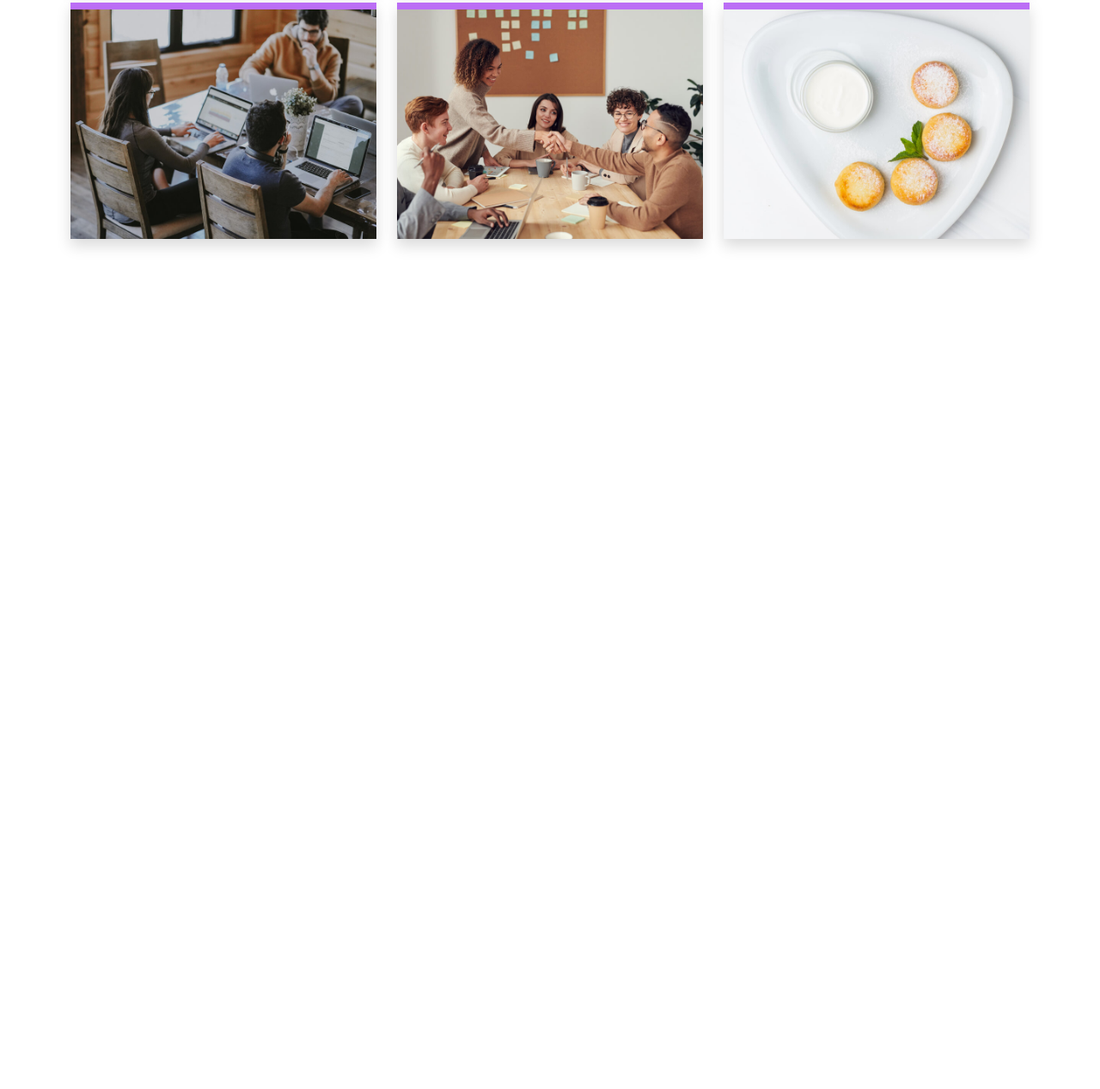
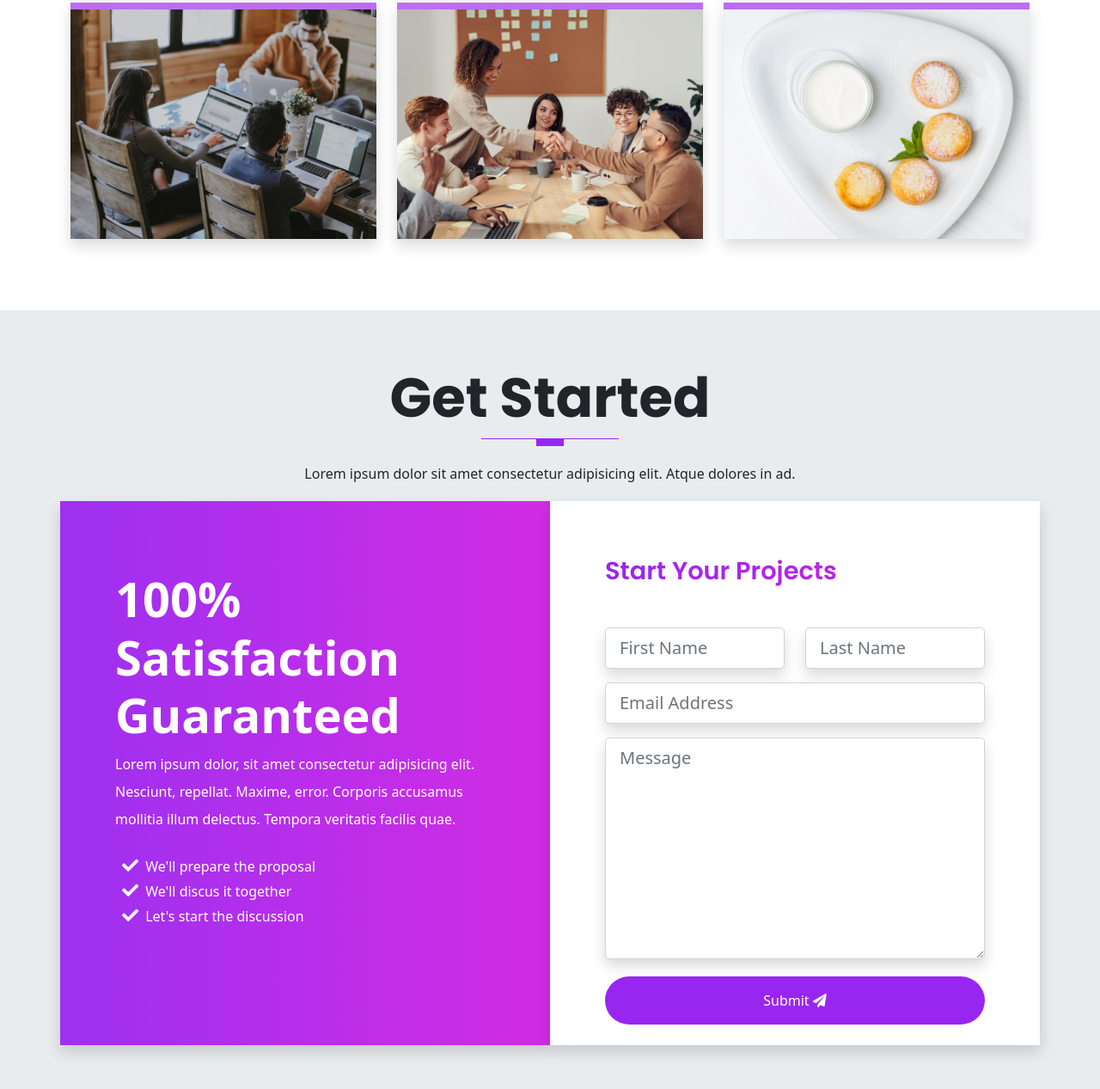
Before and after one commit to anangyoga/bootstrap-landing-page-patrix, a website: page index.html in a window 1280 px wide. Shown: the part 6037-7304 px from the top of the page at 86% size. Before the commit the page ends 6398 px from the top, so only its background shows below. Drawn offline with Linux system fonts and the light colour scheme.

Commit message:
added cta section and form, styling form, edit typography

```diff
--- a/index.html
+++ b/index.html
@@ -589,6 +589,63 @@
     </section>
     <!-- end portfolio section -->
 
+    <!-- start get-started -->
+    <section id="contact" class="get-started">
+      <div class="container">
+        <div class="row text-center">
+          <h1 class="display-3 fw-bold text-capitalize">get started</h1>
+          <div class="heading-line"></div>
+          <p class="lh-lg">Lorem ipsum dolor sit amet consectetur adipisicing elit. Atque dolores in ad.</p>
+        </div>
+
+        <!-- CTA content -->
+        <div class="row text-white">
+          <div class="col-lg-6 col-12 gradient p-3 shadow">
+            <div class="cta-info w-100">
+              <h4 class="display-4 fw-bold text-capitalize">100% satisfaction guaranteed</h4>
+              <p class="lh-lg">
+                Lorem ipsum dolor, sit amet consectetur adipisicing elit. Nesciunt, repellat. Maxime, error. Corporis accusamus mollitia illum delectus. Tempora veritatis facilis quae.
+              </p>
+              <h3 class="display-3--brief"></h3>
+              <ul class="cta-info__list">
+                <li>We'll prepare the proposal</li>
+                <li>We'll discus it together</li>
+                <li>Let's start the discussion</li>
+              </ul>
+            </div>
+          </div>
+          <div class="col-lg-6 col-12 bg-white shadow p-3">
+            <div class="form w-100 pb-2">
+              <h4 class="display-3--title mb-5 text-capitalize">start your projects</h4>
+              <form action="#" class="row">
+                <div class="col-lg-6 col-md-6 mb-3">
+                  <input type="text" placeholder="First Name" id="inputFirstName" class="shadow form-control form-control-lg">
+                </div>
+                <div class="col-lg-6 col-md-6 mb-3">
+                  <input type="text" placeholder="Last Name" id="inputLastName" class="shadow form-control form-control-lg">
+                </div>
+                <div class="col-lg-12 mb-3">
+                  <input type="email" placeholder="Email Address" id="inputEmail" class= "shadow form-control form-control-lg">
+                </div>
+                <div class="col-lg-12 mb-3">
+                  <textarea class="shadow form-control form-control-lg" placeholder="Message" name="Message" id="message" rows="8"></textarea>
+                </div>
+
+                <div class="text-center d-grid mt-1">
+                  <button type="button" class="btn btn-primary rounded-pill pt-3 pb-3">
+                    Submit
+                    <i class="fas fa-paper-plane"></i>
+                  </button>
+                </div>
+              </form>
+            </div>
+          </div>
+        </div>
+      </div>
+    </section>
+
+    <!-- end get-started -->
+
     <!-- js glightbox -->
     <script src="/assets/vendors/js/glightbox.min.js"></script>
     <script type="text/javascript">
--- a/scss/components/_typography.scss
+++ b/scss/components/_typography.scss
@@ -72,3 +72,8 @@
   border-right: 0.1rem solid $gray-300;
   height: 100%;
 }
+
+// gradient bg
+.gradient {
+  background: linear-gradient(to right, rgba($primary, 0.95), rgba($secondary, 0.95));
+}
--- a/scss/sections/_get-started.scss
+++ b/scss/sections/_get-started.scss
@@ -0,0 +1,45 @@
+@use "../custom" as *;
+@use "../components/mixins" as *;
+
+.get-started {
+  padding: 4rem 0;
+  background-color: $gray-200;
+}
+
+.cta-info {
+  padding: 3rem;
+  margin: 1rem 0;
+
+  &__list {
+    position: relative;
+    list-style-type: none;
+    display: block;
+    padding-top: 0.5rem;
+    padding-left: 0.5rem;
+    margin-bottom: 0.7rem;
+
+    li::before {
+      font-family: "Font Awesome 5 Free";
+      content: "\f00c";
+      font-weight: 600;
+      margin-right: 0.5rem;
+      font-size: 1.2rem;
+    }
+  }
+}
+
+// form content
+
+.form {
+  padding: 3rem;
+
+  button {
+    border: none;
+    color: $white;
+
+    a {
+      color: $white;
+      text-decoration: none;
+    }
+  }
+}
```
Also changed, not shown: assets/css/style.css, 1 other file.
